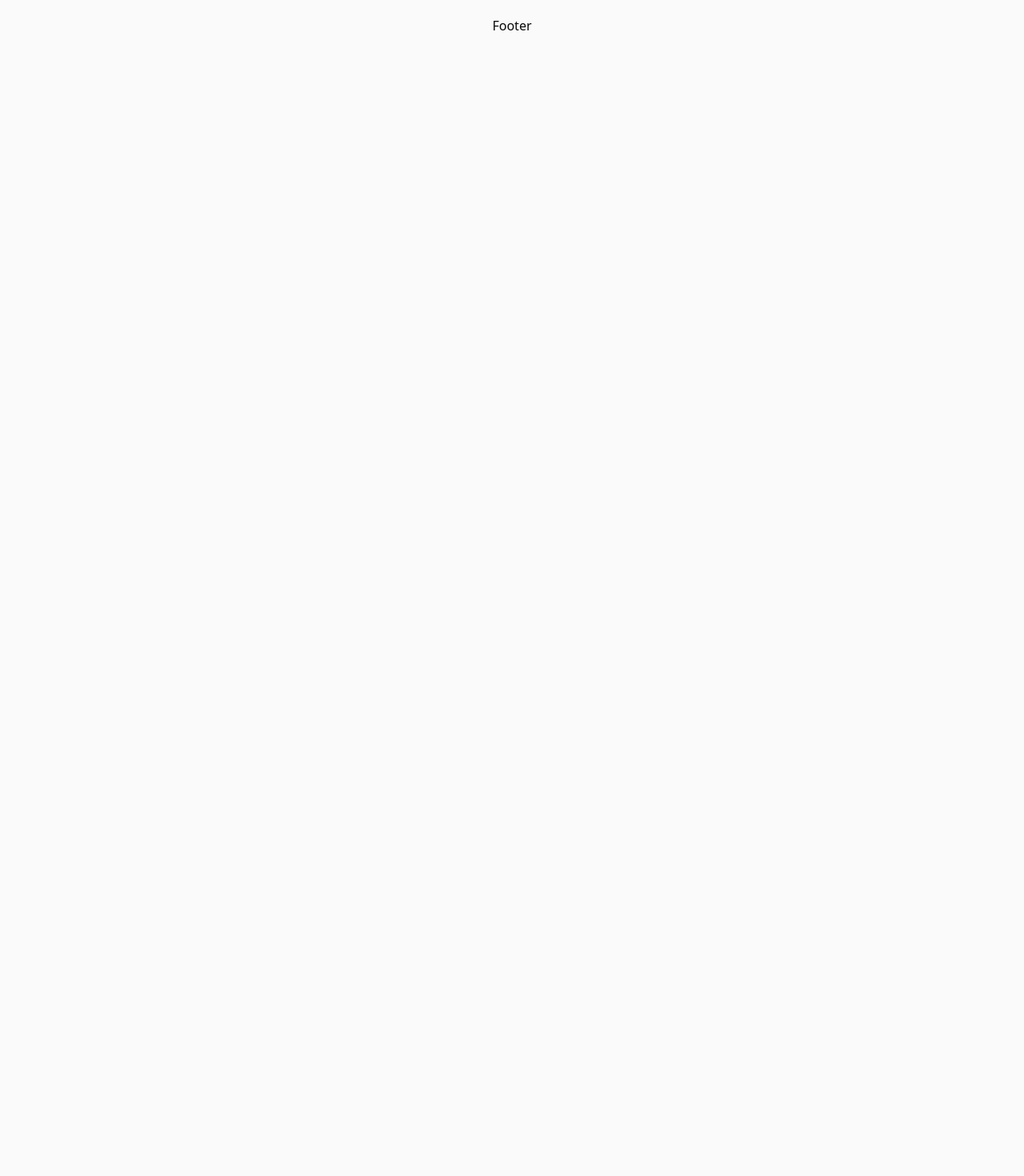
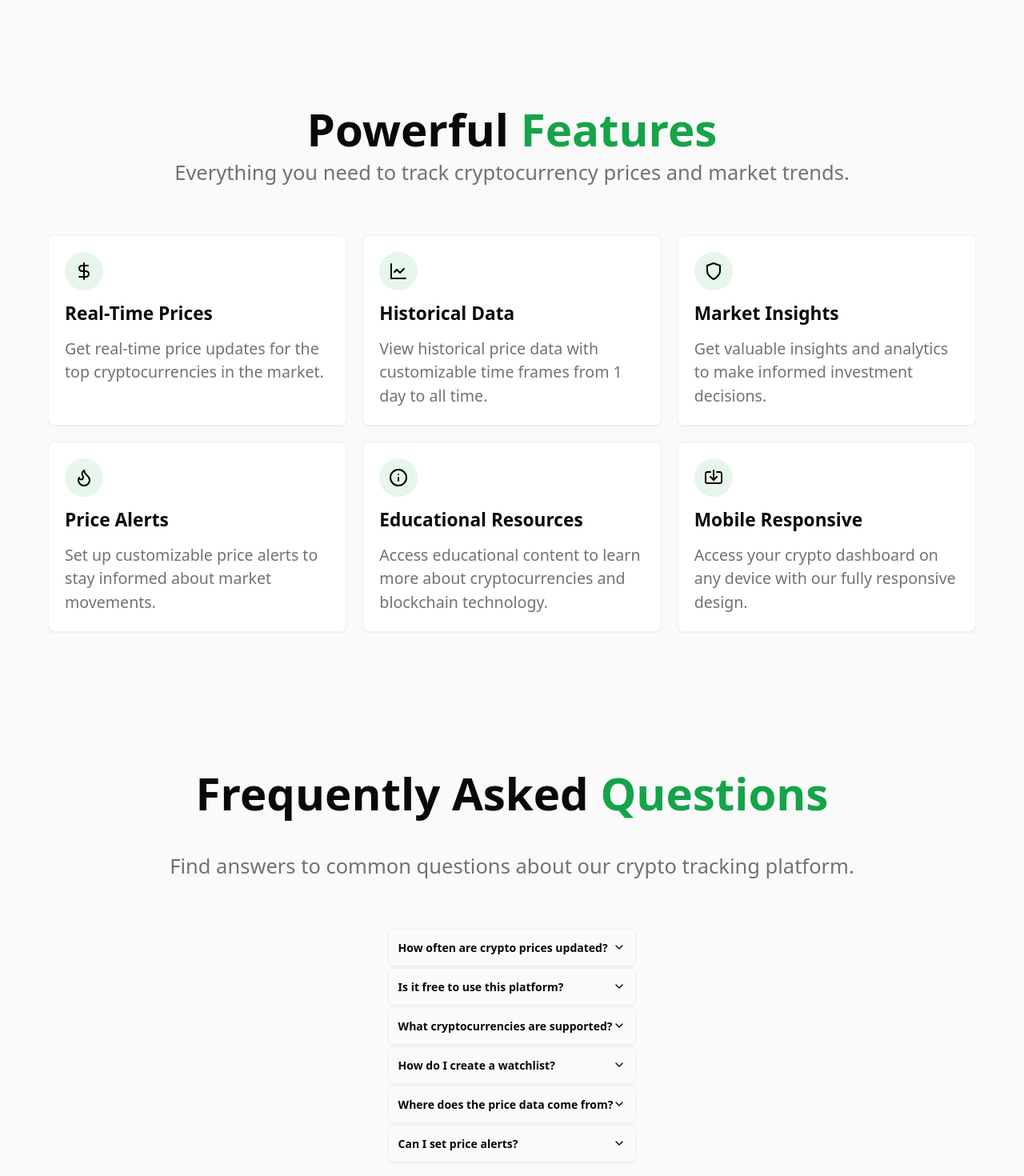
Before and after one commit to MohammadPolaei/cryptotracker, a Next.js app: page / in a window 1280 px wide. Shown: the part 1320-2790 px from the top of the page at 80% size. Before the commit the page ends 1364 px from the top, so only its background shows below. Built offline with nearby package versions, Linux system fonts and the light colour scheme.

Commit message:
feat : mobile responsive designed for Faq

```diff
--- a/src/app/globals.css
+++ b/src/app/globals.css
@@ -45,7 +45,7 @@ summary {
 	justify-content: space-between;
 	align-items: center;
 
-	padding: 0.75rem 1.25rem;
+	padding: 0.75rem 0.7rem;
 
 	cursor: pointer;
 	user-select: none;
--- a/src/components/shared/title-and-description.tsx
+++ b/src/components/shared/title-and-description.tsx
@@ -8,7 +8,7 @@ export default function TitleAndDescription({
 	description: string;
 }) {
 	return (
-		<div className="flex flex-col justify-center items-center gap-7 mb-15">
+		<div className="flex flex-col justify-center items-center gap-3 tablet:gap-7 mb-15">
 			{title}
 			<p className="text-4 text-center tablet:text-left tablet:text-[25.5px] text-(--description-text)">
 				{description}
--- a/src/features/home-page/FAQ/faq-summary.tsx
+++ b/src/features/home-page/FAQ/faq-summary.tsx
@@ -10,7 +10,9 @@ export default function FaqSummary({
 	return (
 		<details className="faq">
 			<summary>
-				<span>{question}</span>
+				<span className="font-semibold text-[14px] tablet:text-5">
+					{question}
+				</span>
 
 				<img src={arrowIcon.src} alt="" className="arrow" />
 			</summary>
--- a/src/features/home-page/FAQ/faq.tsx
+++ b/src/features/home-page/FAQ/faq.tsx
@@ -39,14 +39,14 @@ export default function Faq() {
 		<div className="w-full flex flex-col justify-start items-center">
 			<TitleAndDescription
 				title={
-					<h2 className="font-bold text-[56.4px] h-12">
+					<h2 className="font-bold text-[30px] tablet:text-[56.4px] text-center w-full">
 						Frequently Asked
 						<span className="text-(--green-color)"> Questions</span>
 					</h2>
 				}
 				description="Find answers to common questions about our crypto tracking platform."
 			/>
-			<div className="w-3xl flex flex-col justify-center items-start gap-0.5">
+			<div className="max-w-3xl flex flex-col justify-center items-start gap-0.5">
 				{faqList.map((item, index) => (
 					<FaqSummary
 						key={index}
--- a/src/features/home-page/features/feature-card.tsx
+++ b/src/features/home-page/features/feature-card.tsx
@@ -7,7 +7,7 @@ export default function FeatureCard({ feat }: { feat: FeatureType }) {
 				<img src={feat.icon} />
 			</div>
 			<h3 className="font-bold text-[22.7px]">{feat.title}</h3>
-			<p className="text-[19.6px] text-(--description-text)">
+			<p className="text-4 tablet:text-[19.6px] text-(--description-text)">
 				{feat.description}
 			</p>
 		</div>
--- a/src/features/home-page/features/features.tsx
+++ b/src/features/home-page/features/features.tsx
@@ -53,14 +53,14 @@ export default function Features() {
 		<section>
 			<TitleAndDescription
 				title={
-					<h2 className="font-bold text-[56.4px] h-12">
+					<h2 className="font-bold text-[30px] tablet:text-[56.4px] h-12 text-center w-full">
 						Powerful <span className="text-(--green-color)">Features</span>
 					</h2>
 				}
 				description="Everything you need to track cryptocurrency prices and market trends."
 			/>
 
-			<div className="w-full grid grid-cols-3 gap-5">
+			<div className="w-full grid grid-cols-1 tablet:grid-cols-3 gap-5">
 				{featuresList.map((feature) => (
 					<FeatureCard key={feature.title} feat={feature} />
 				))}
--- a/src/features/home-page/home-page.tsx
+++ b/src/features/home-page/home-page.tsx
@@ -1,3 +1,5 @@
+import Faq from "./FAQ/faq";
+import Features from "./features/features";
 import HeroSection from "./hero-section/hero-section";
 import Tokens from "./tokens/tokens";
 
@@ -6,9 +8,9 @@ export default function HomePage() {
 		<div className="w-full flex flex-col justify-start items-center gap-40">
 			<HeroSection />
 			<Tokens />
-			{/* <Features />
+			<Features />
 			<Faq />
-			<ContactUs /> */}
+			{/* <ContactUs /> */}
 		</div>
 	);
 }
```
